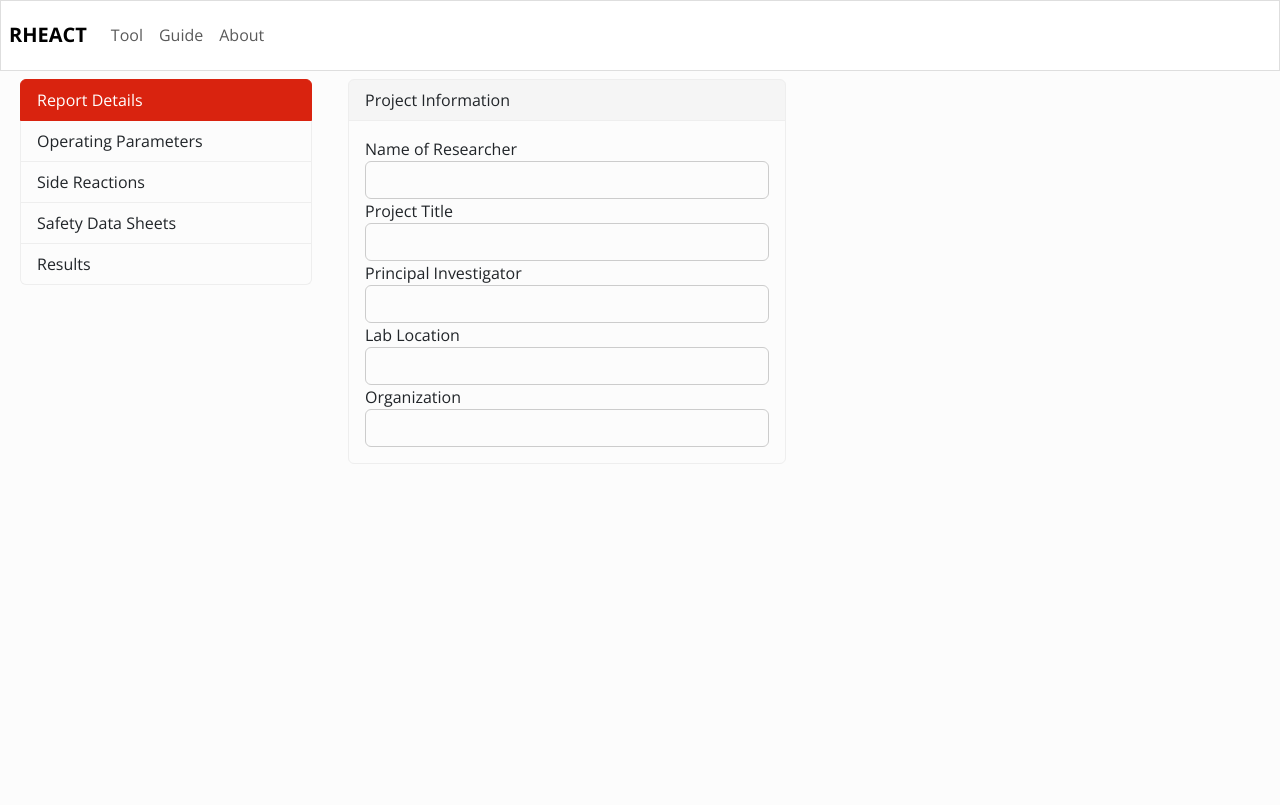
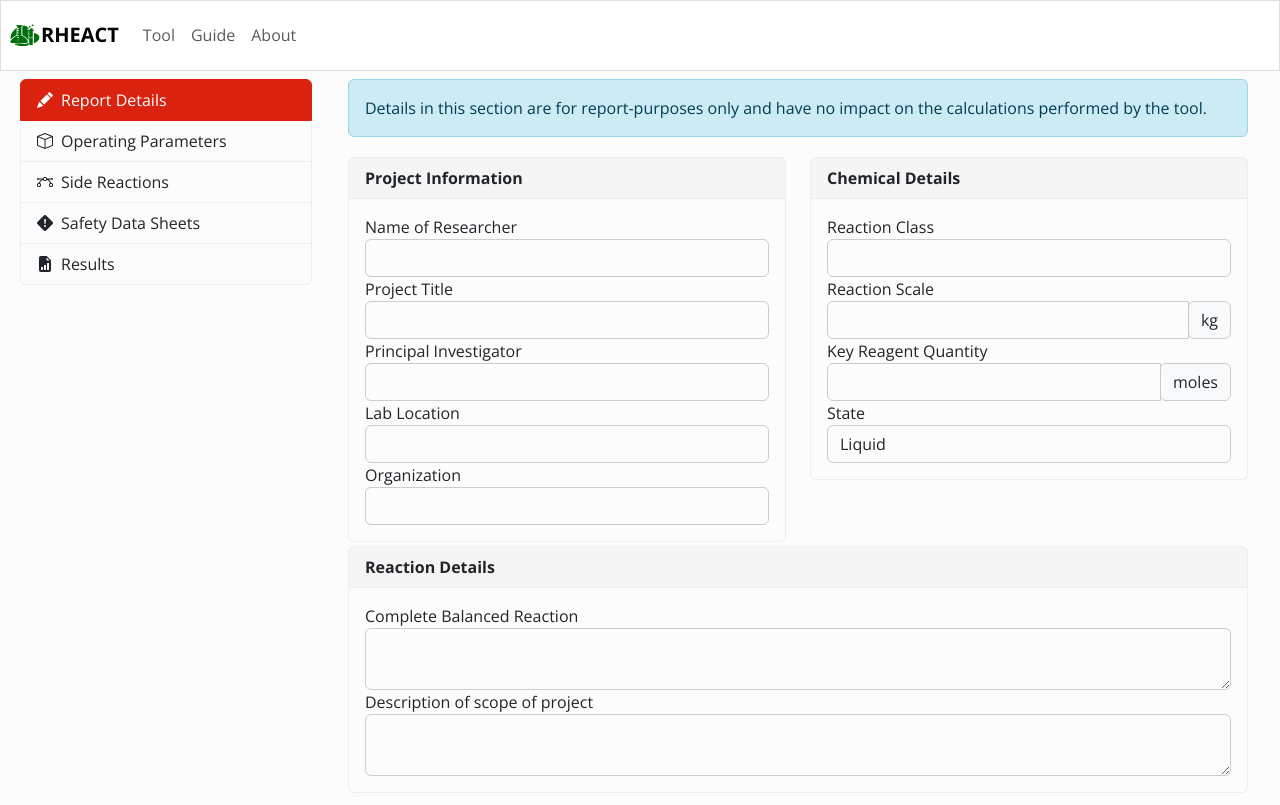
Before and after one commit to rheact/rheact.github.io, a React (Create React App) app: page / in a window 1280 px wide. Built offline with nearby package versions, Linux system fonts and the light colour scheme.

Commit message:
Add 2 more cards

```diff
--- a/public/index.html
+++ b/public/index.html
@@ -24,6 +24,11 @@
       work correctly both with client-side routing and a non-root public URL.
       Learn how to configure a non-root public URL by running `npm run build`.
     -->
+
+    <link rel="stylesheet" href="https://cdn.jsdelivr.net/npm/katex@0.13.18/dist/katex.min.css" integrity="sha384-zTROYFVGOfTw7JV7KUu8udsvW2fx4lWOsCEDqhBreBwlHI4ioVRtmIvEThzJHGET" crossorigin="anonymous">
+    <script defer src="https://cdn.jsdelivr.net/npm/katex@0.13.18/dist/katex.min.js" integrity="sha384-GxNFqL3r9uRJQhR+47eDxuPoNE7yLftQM8LcxzgS4HT73tp970WS/wV5p8UzCOmb" crossorigin="anonymous"></script>
+    <script defer src="https://cdn.jsdelivr.net/npm/katex@0.13.18/dist/contrib/mhchem.min.js" integrity="sha384-LIgAiYlGSAdpNC9+YDjDPF6JeS/RRIumtNo0CmyQERZ/+g0h9MbuYQwf/5pQ4Y4M"  crossorigin="anonymous"></script>
+
     <title>RHEACT</title>
   </head>
   <body>
--- a/src/components/Navbar/index.jsx
+++ b/src/components/Navbar/index.jsx
@@ -3,6 +3,7 @@ import { Collapse, Nav, Navbar, NavbarBrand, NavItem, NavLink } from 'reactstrap
 const ToolNavbar = () => {
   return (
     <Navbar color="light" light expand="xs" className="px-2">
+      <img alt="" src="/rheact.png" height="32px" width="32px" />
       <NavbarBrand className="fw-bolder">RHEACT</NavbarBrand>
       <Collapse className="ms-auto" isOpen navbar>
         <Nav navbar>
--- a/src/index.jsx
+++ b/src/index.jsx
@@ -2,6 +2,7 @@ import React from 'react';
 import ReactDOM from 'react-dom';
 import App from './App';
 import 'bootswatch/dist/simplex/bootstrap.min.css';
+import "bootstrap-icons/font/bootstrap-icons.css";
 
 ReactDOM.render(
   <React.StrictMode>
--- a/src/pages/Tool/Submenu.jsx
+++ b/src/pages/Tool/Submenu.jsx
@@ -4,18 +4,23 @@ const Submenu = () => {
   return (
     <ListGroup>
       <ListGroupItem active>
+        <i className="bi-pencil-fill me-2" />
         Report Details
       </ListGroupItem>
       <ListGroupItem>
+        <i className="bi-box me-2" />
         Operating Parameters
       </ListGroupItem>
       <ListGroupItem>
+        <i className="bi-bezier me-2" />
         Side Reactions
       </ListGroupItem>
       <ListGroupItem>
+        <i class="bi bi-exclamation-diamond-fill me-2"></i>
         Safety Data Sheets
       </ListGroupItem>
       <ListGroupItem>
+        <i class="bi bi-file-earmark-bar-graph-fill me-2" />
         Results
       </ListGroupItem>
     </ListGroup>
--- /dev/null
+++ b/src/pages/Tool/cards/AlertReportOnly.jsx
@@ -0,0 +1,11 @@
+import { Alert } from 'reactstrap';
+
+const AlertReportOnly = () => {
+  return (
+    <Alert color="info" isOpen>
+      Details in this section are for report-purposes only and have no impact on the calculations performed by the tool.
+    </Alert>
+  );
+};
+
+export default AlertReportOnly;
--- /dev/null
+++ b/src/pages/Tool/cards/ChemicalDetails.jsx
@@ -0,0 +1,34 @@
+import { Card, CardBody, CardHeader, Input, InputGroup, InputGroupAddon, Label } from 'reactstrap';
+
+const ChemicalDetails = () => {
+  return (
+    <Card>
+      <CardHeader className="fw-bolder color-dark">Chemical Details</CardHeader>
+      <CardBody>
+        <Label>Reaction Class</Label>
+        <Input />
+        <Label>Reaction Scale</Label>
+        <InputGroup>
+          <Input />
+          <InputGroupAddon addonType="append">
+            kg
+          </InputGroupAddon>
+        </InputGroup>
+        <Label>Key Reagent Quantity</Label>
+        <InputGroup>
+          <Input />
+          <InputGroupAddon addonType="append">
+            moles
+          </InputGroupAddon>
+        </InputGroup>
+        <Label>State</Label>
+        <Input type="select">
+          <option>Liquid</option>
+          <option>Gas</option>
+        </Input>
+      </CardBody>
+    </Card>
+  );
+};
+
+export default ChemicalDetails;
--- a/src/pages/Tool/cards/ProjectCard.jsx
+++ b/src/pages/Tool/cards/ProjectCard.jsx
@@ -3,7 +3,7 @@ import { Card, CardBody, CardHeader, Input, Label } from 'reactstrap';
 const ProjectCard = () => {
   return (
     <Card>
-      <CardHeader className="bw-bolder color-dark">Project Information</CardHeader>
+      <CardHeader className="fw-bolder color-dark">Project Information</CardHeader>
       <CardBody>
         <Label>Name of Researcher</Label>
         <Input />
--- /dev/null
+++ b/src/pages/Tool/cards/ReactionCard.jsx
@@ -0,0 +1,24 @@
+import { Card, CardBody, CardHeader, Input, Label } from 'reactstrap';
+import { useState } from 'react';
+
+const ReactionCard = () => {
+  const [r, setR] = useState(0);
+
+  return (
+    <Card>
+      <CardHeader className="fw-bolder">
+        Reaction Details
+      </CardHeader>
+
+      <CardBody>
+        <Label>Complete Balanced Reaction</Label>
+        <Input onChange={e => setR(e.target.value)} type="textarea" />
+
+        <Label>Description of scope of project</Label>
+        <Input type="textarea" />
+      </CardBody>
+    </Card>
+  );
+};
+
+export default ReactionCard;
--- a/src/pages/Tool/index.jsx
+++ b/src/pages/Tool/index.jsx
@@ -1,6 +1,9 @@
 import { Col, Container, Row } from 'reactstrap';
 import Submenu from './Submenu';
 import ProjectCard from './cards/ProjectCard';
+import ReactionCard from './cards/ReactionCard';
+import ChemicalDetails from './cards/ChemicalDetails';
+import AlertReportOnly from './cards/AlertReportOnly';
 
 const ToolPage = () => {
   return (
@@ -14,10 +17,22 @@ const ToolPage = () => {
           <Container>
             <Row>
               <Col>
+                <AlertReportOnly />
+              </Col>
+            </Row>
+
+            <Row className="my-1">
+              <Col md={6}>
                 <ProjectCard />
               </Col>
+              <Col md={6}>
+                <ChemicalDetails />
+              </Col>
+            </Row>
+
+            <Row className="my-1">
               <Col>
-
+                <ReactionCard />
               </Col>
             </Row>
           </Container>
```
Also changed, not shown: public/rheact.png (added).
